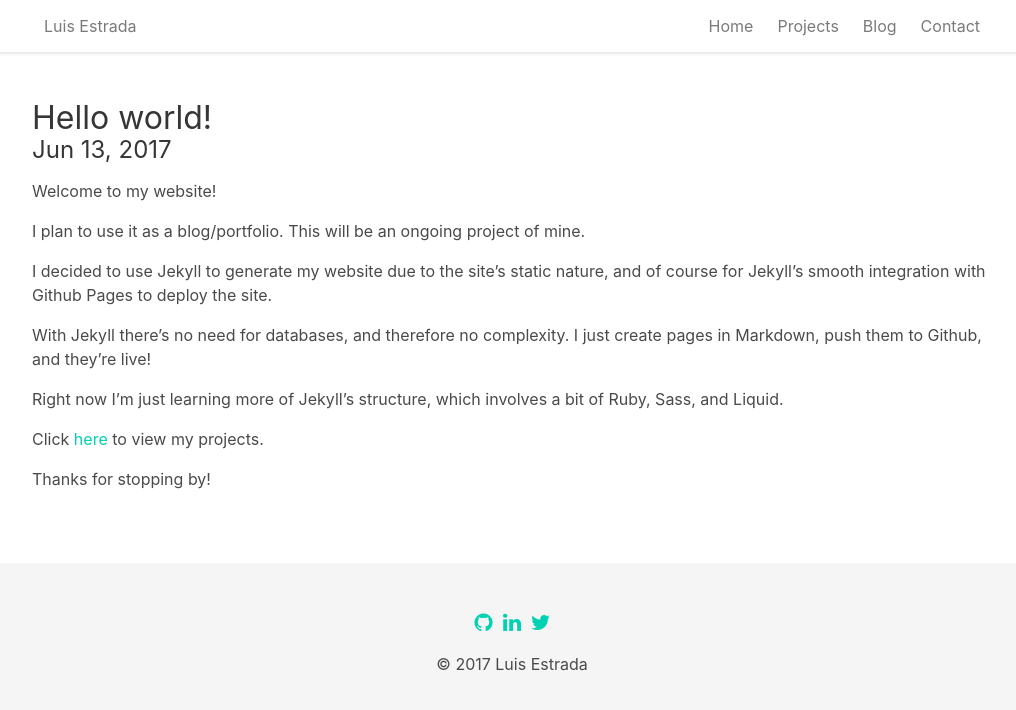
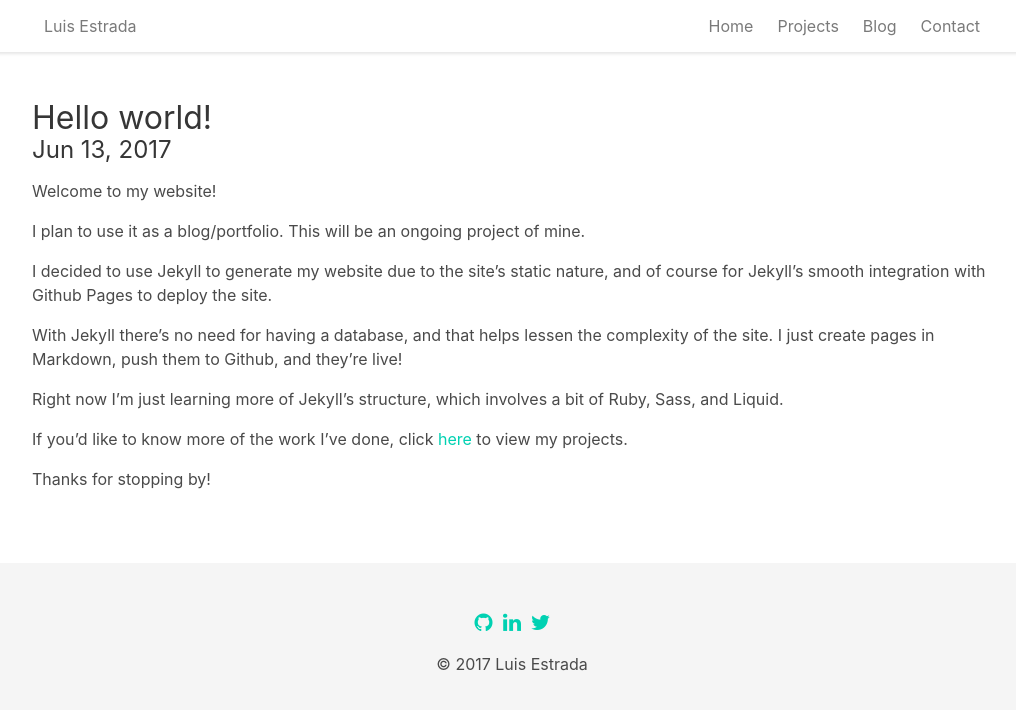
Before and after one commit to lierluis/lierluis.github.io, a Jekyll site: the page built from _posts/2017-06-13-hello-world.md, in a window 1280 px wide. Shown: the top 710 px of the page, without its empty margins (128-1144 px from the left). Built offline with Jekyll 4.4.1, drawn with Linux system fonts in a browser that asks for light colours; nearby versions of some CDN libraries; comment, search, counter and statistics services are not loaded.

Commit message:
Edit old blog post Is this a violation of blogging law? Oh well.

```diff
--- a/_posts/2017-06-13-hello-world.md
+++ b/_posts/2017-06-13-hello-world.md
@@ -13,13 +13,15 @@ I decided to use Jekyll to generate my website due to the site's static nature,
 and of course for Jekyll's smooth integration with Github Pages to deploy the
 site.
 
-With Jekyll there's no need for databases, and therefore no complexity. I just
+With Jekyll there's no need for having a database, and that helps lessen the
+complexity of the site. I just
 create pages in Markdown, push them to Github, and they're live!
 
 Right now I'm just learning more of Jekyll's structure, which involves a bit of
 Ruby, Sass, and Liquid.
 
-Click [here] to view my projects.
+If you'd like to know more of the work I've done,
+click [here] to view my projects.
 
 Thanks for stopping by!
 
```
